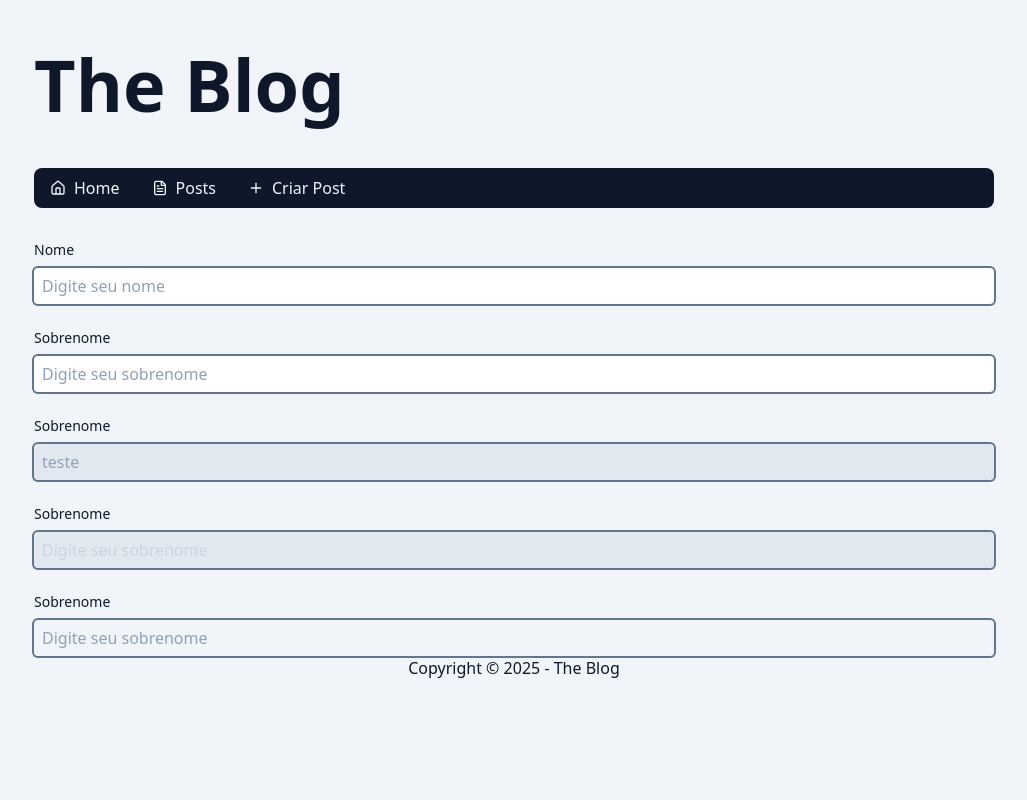
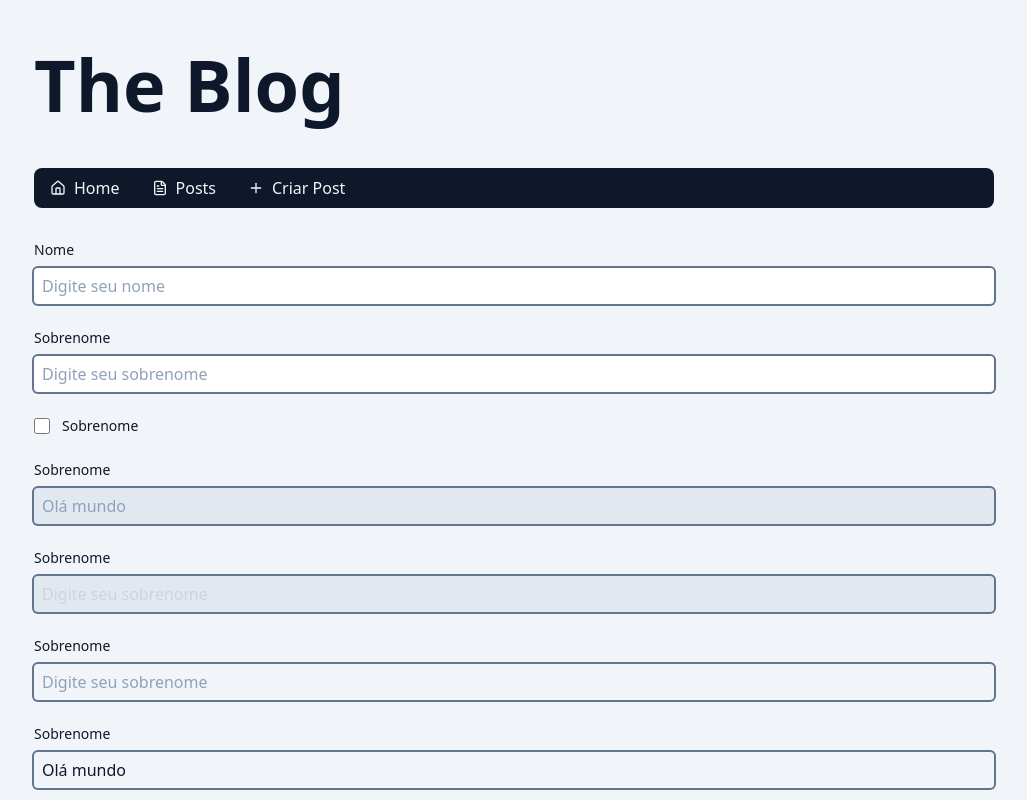
Before and after one commit to Lucalopezz/curso_next_blog, a Next.js app: page /admin/post/new in a window 1280 px wide. Shown: the top 800 px of the page, without its empty margins (126-1153 px from the left). Built offline with nearby package versions, Linux system fonts and the light colour scheme.

Commit message:
feat: add InputCheckbox component and update AdminPostNewPage form

```diff
--- a/src/app/admin/post/new/page.tsx
+++ b/src/app/admin/post/new/page.tsx
@@ -1,36 +1,51 @@
+import { Button } from "@/components/Button";
 import { Input } from "@/components/Input";
+import { InputCheckbox } from "@/components/InputCheckbox";
 
 export const dynamic = "force-dynamic";
 
 export default async function AdminPostNewPage() {
   return (
+    <form action="" className="mb-16">
       <div className="flex flex-col gap-6">
-      <Input labelText="Nome" placeholder="Digite seu nome" type="text" />
+        <Input labelText="Nome" placeholder="Digite seu nome" type="password" />
+
+        <Input labelText="Sobrenome" placeholder="Digite seu sobrenome" />
+
+        <InputCheckbox labelText="Sobrenome" />
+
+        <Input
+          disabled
+          labelText="Sobrenome"
+          placeholder="Digite seu sobrenome"
+          defaultValue="Olá mundo"
+        />
+
+        <Input
+          disabled
+          labelText="Sobrenome"
+          placeholder="Digite seu sobrenome"
+        />
 
         <Input
           labelText="Sobrenome"
           placeholder="Digite seu sobrenome"
-        type="text"
+          readOnly
         />
+
         <Input
-        disabled
           labelText="Sobrenome"
           placeholder="Digite seu sobrenome"
-        type="text"
-        defaultValue="teste"
+          defaultValue="Olá mundo"
+          readOnly
         />
-      <Input
-        disabled
-        labelText="Sobrenome"
-        placeholder="Digite seu sobrenome"
-        type="text"
-      />
-      <Input
-        readOnly
-        labelText="Sobrenome"
-        placeholder="Digite seu sobrenome"
-        type="text"
-      />
+
+        <div className="mt-4">
+          <Button size="md" variant="default" type="submit">
+            Enviar
+          </Button>
         </div>
+      </div>
+    </form>
   );
 }
--- /dev/null
+++ b/src/components/InputCheckbox/index.tsx
@@ -0,0 +1,34 @@
+import { useId } from "react";
+
+type InputCheckboxProps = {
+  labelText?: string;
+  type?: "checkbox";
+} & React.ComponentProps<"input">;
+
+export function InputCheckbox({
+  labelText = "",
+  type = "checkbox",
+  className,
+  ...props
+}: InputCheckboxProps) {
+  const id = useId();
+
+  return (
+    <div className="flex items-center gap-3">
+      <input
+        {...props}
+        id={id}
+        type={type}
+        className={`w-4 h-4 outline-none focus:ring-2 focus:ring-blue-500 ${
+          className ?? ""
+        }`}
+      />
+
+      {labelText && (
+        <label htmlFor={id} className="text-sm">
+          {labelText}
+        </label>
+      )}
+    </div>
+  );
+}
```
Lines whose indentation alone changed are shown as unchanged.
